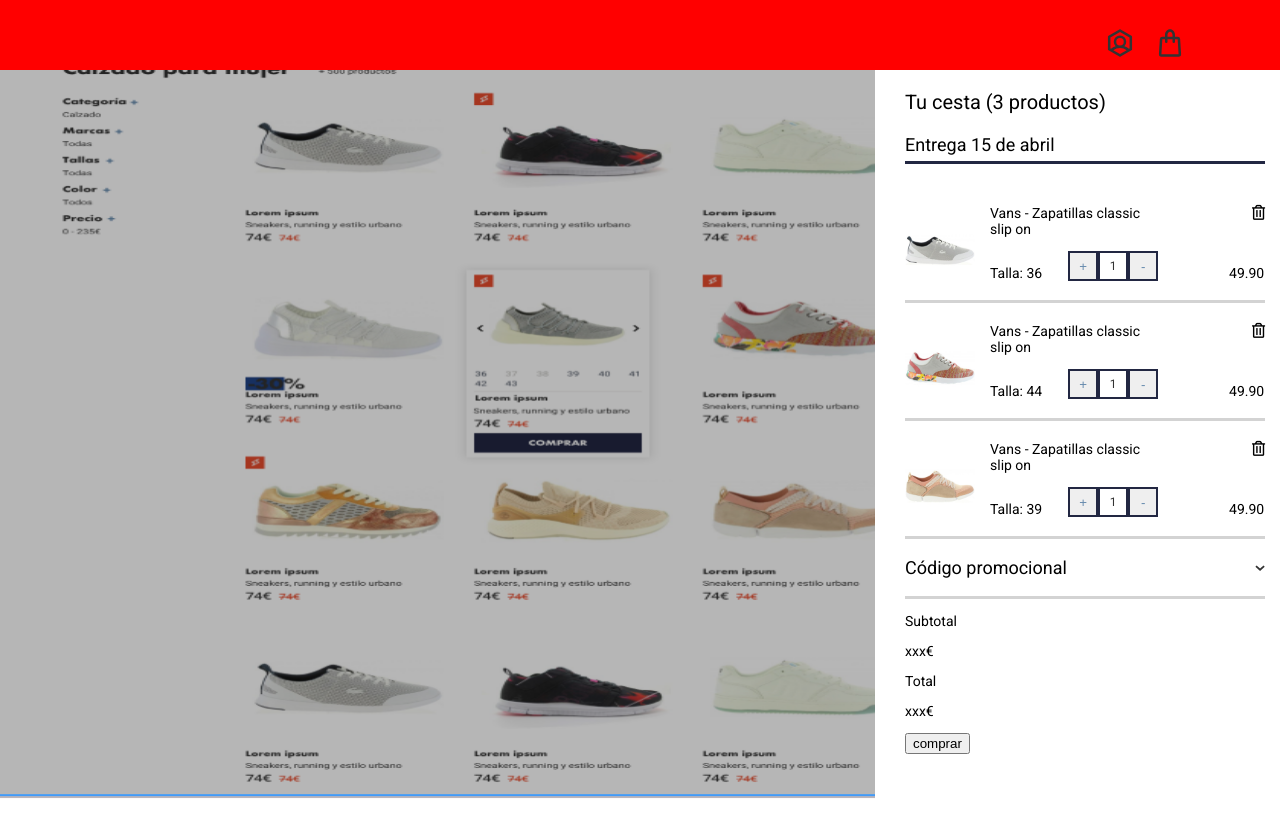
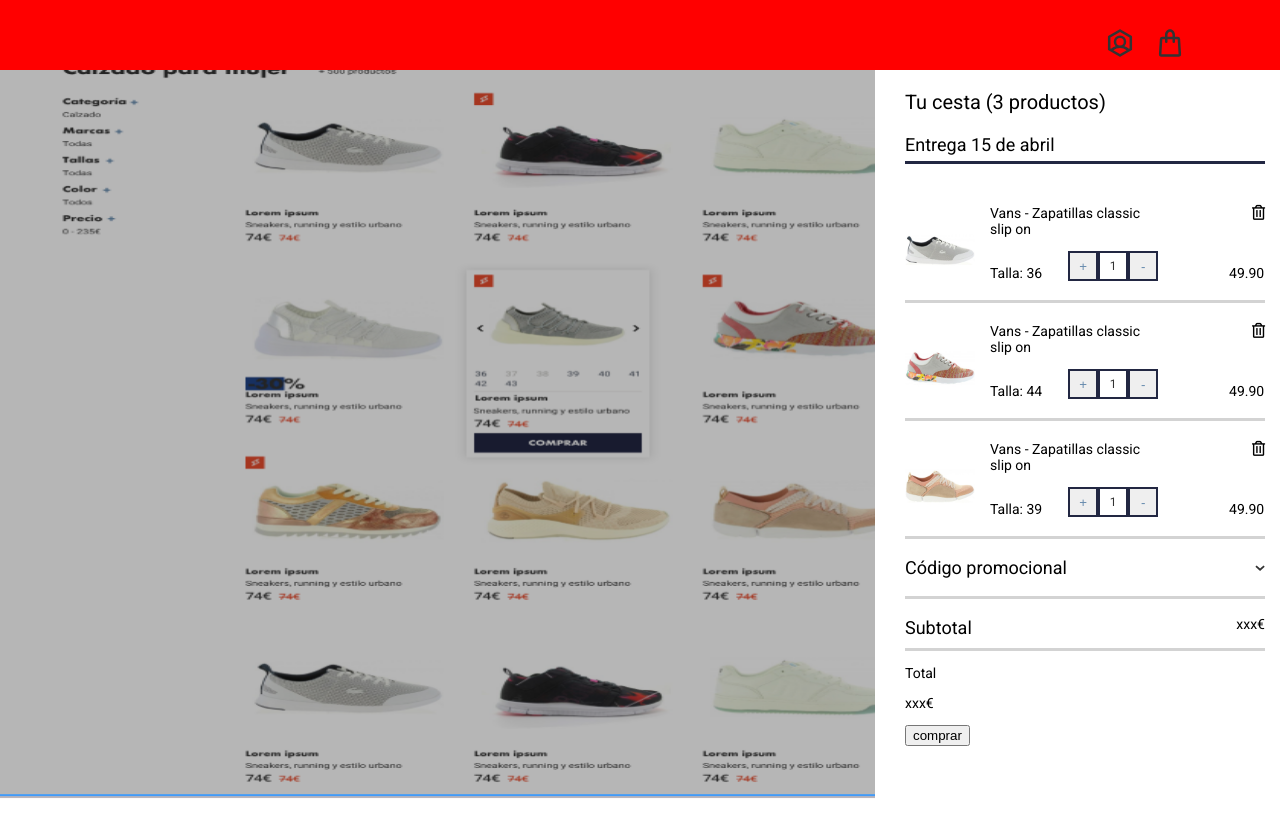
Before and after one commit to natalia-pn/Ecommerce-shopping-cart, a React (Create React App) app: page / in a window 1280 px wide. Shown: the top 836 px of the page. Built offline with nearby package versions, Linux system fonts and the light colour scheme.

Commit message:
Add styles for Subtotal section

```diff
--- a/src/styles/_main.scss
+++ b/src/styles/_main.scss
@@ -125,3 +125,19 @@
     height: 10px;
     width: 10px;
 }
+
+.Subtotal__container {
+    display: flex;
+    justify-content: space-between;
+    align-items: center;
+    border-bottom:  solid $light-grey;
+}
+
+.Subtotal {
+    font-size: 18px;
+    margin-bottom: 10px;
+}
+
+.Subtotal__amount {
+    margin: 0;
+}
```
